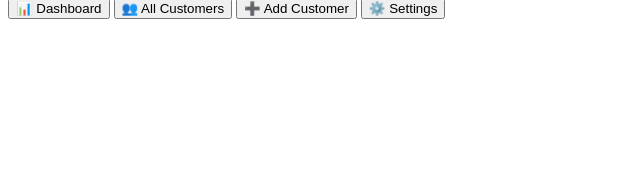
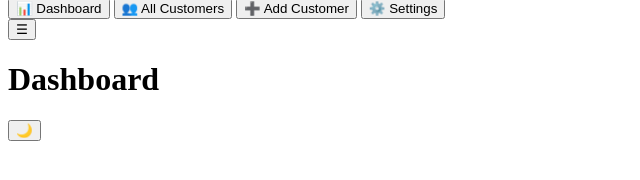
Before and after one commit to hiruni-td/Customer-Management-System, a plain HTML site: page index.html in a window 1280 px wide. Shown: the part 28-208 px from the top of the page, without its empty margins (0-640 px from the left). Drawn offline with Linux system fonts and the light colour scheme.

Commit message:
add.main

```diff
--- a/index.html
+++ b/index.html
@@ -23,3 +23,13 @@
         </nav>
     </aside>
     <div class="overlay" id="overlay"></div>
+
+     <div class="main">
+
+        <header class="topbar">
+            <button class="icon-btn menu-btn" id="menu-btn" aria-label="Open menu">☰</button>
+            <h1 id="page-title">Dashboard</h1>
+            <button class="icon-btn" id="theme-toggle" aria-label="Switch light or dark mode">🌙</button>
+        </header>
+
+        <main class="content">
```
